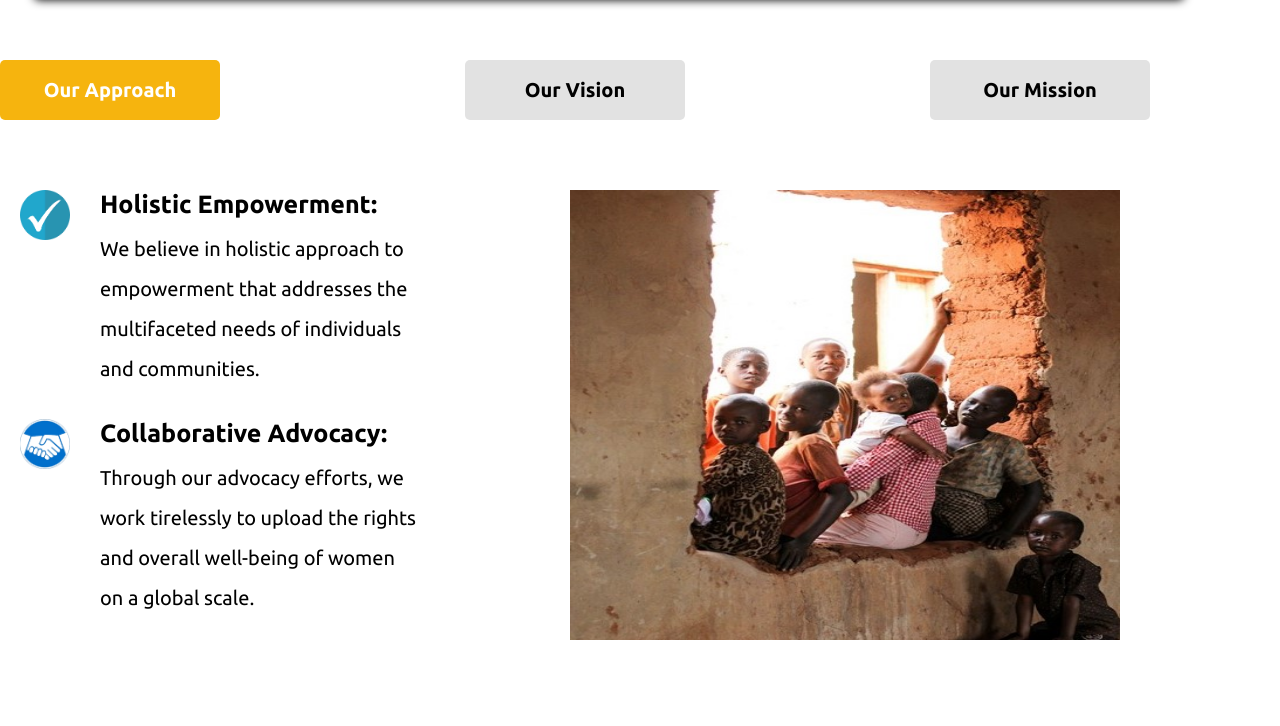
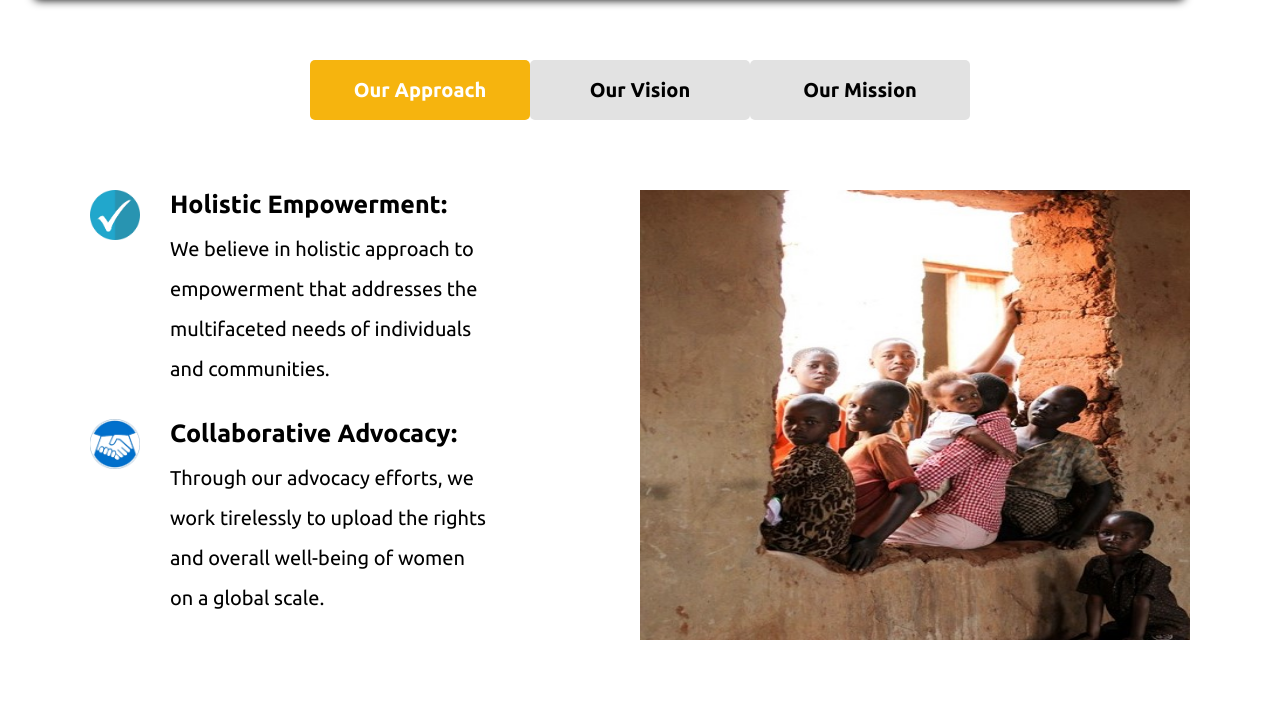
Before and after one commit to TheCypherr/cypher-charity-webtest, a plain HTML site: page index.html in a window 1280 px wide. Shown: the part 4434-5160 px from the top of the page. Drawn offline with Linux system fonts and the light colour scheme.

Commit message:
made css changes

```diff
--- a/main-page.css
+++ b/main-page.css
@@ -536,10 +536,11 @@ nav ul li a:hover {
 
 /* Three Buttons First */
 .three-buttons {
-  width: 1150px;
+  margin: auto;
+  width: 100%;
   display: flex;
   position: absolute;
-  justify-content: space-between;
+  justify-content: center;
   margin-top: 230px;
 }
 .button1 button {
@@ -577,12 +578,15 @@ nav ul li a:hover {
 
 /* More Info Styling */
 .more-info-tab {
+  margin: auto;
   display: flex;
-  width: 1100px;
-  margin-left: 20px;
+  width: 100%;
   position: absolute;
   margin-top: 360px;
-  justify-content: space-between;
+  justify-content: center;
+}
+.infos {
+  margin-right: 150px;
 }
 .info-one {
   width: 400px;
@@ -668,6 +672,7 @@ footer {
   background: #100f0f;
   color: #494646;
   text-align: center;
+  padding-bottom: 20px;
 }
 
 /* Making it responsive */
```
